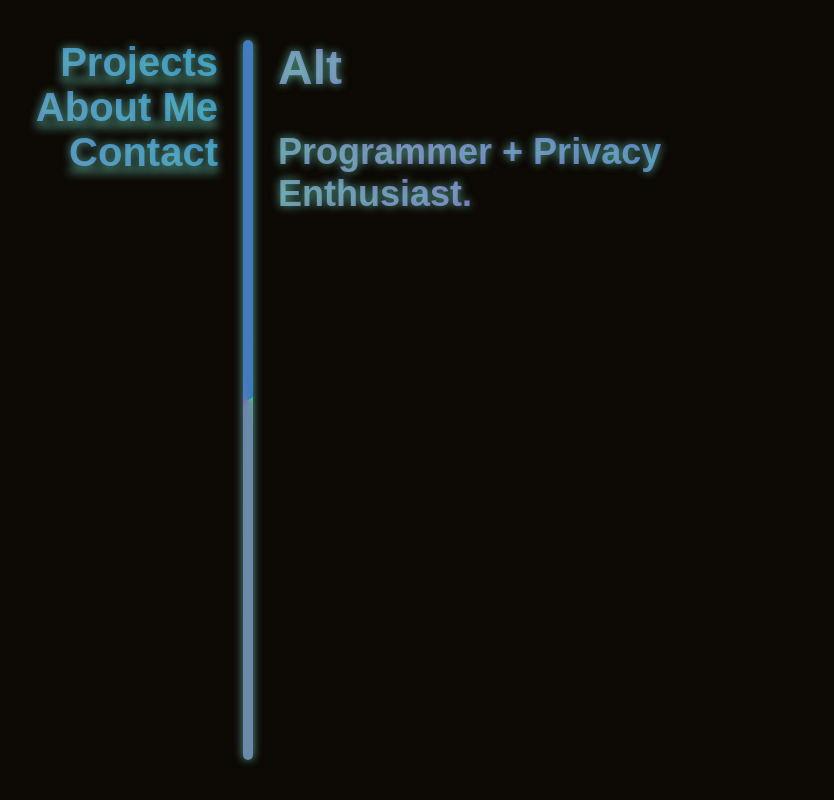
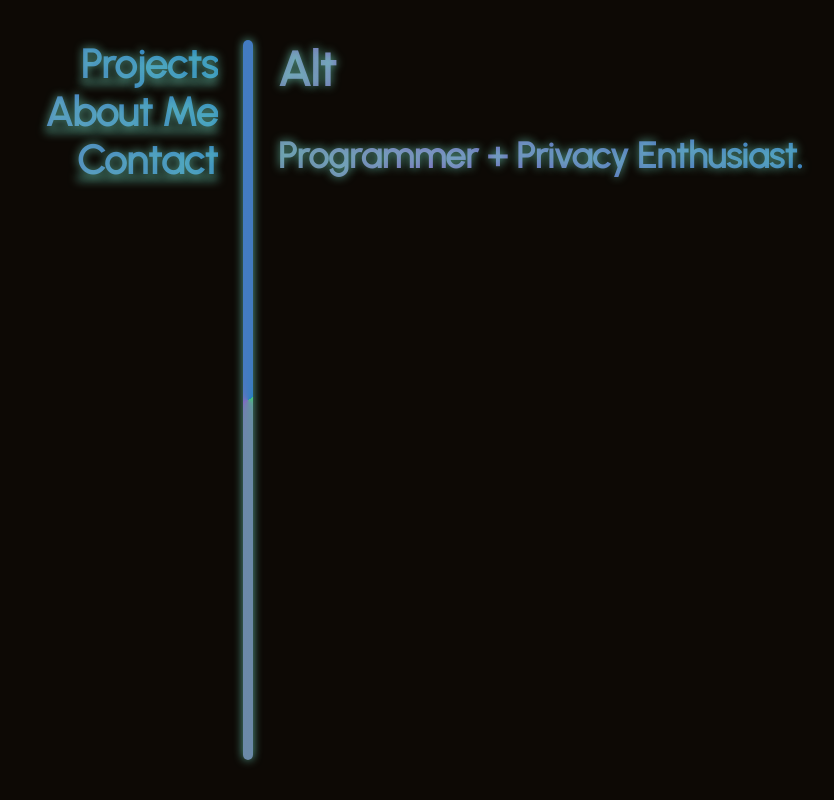
Before and after one commit to code-alt/altdevs.xyz, a website: page index.html in a window 1280 px wide. Shown: the whole page, without its empty margins (392-1226 px from the left). Drawn offline with Linux system fonts and the light colour scheme.

Commit message:
Update style.css

```diff
--- a/style.css
+++ b/style.css
@@ -1,12 +1,4 @@
-@font-face {
-  font-family: 'Urbanist';
-  font-style: normal;
-  font-weight: 400;
-  src: local('Urbanist Regular'), local('Urbanist-Regular'),
-    url(/urbanist/Urbanist-Regular.ttf)
-      format('ttf');
-  font-display: swap;
-}
+@import url('https://fonts.googleapis.com/css2?family=Urbanist');
 
 @property --angle {
   syntax: '<angle>';
```
